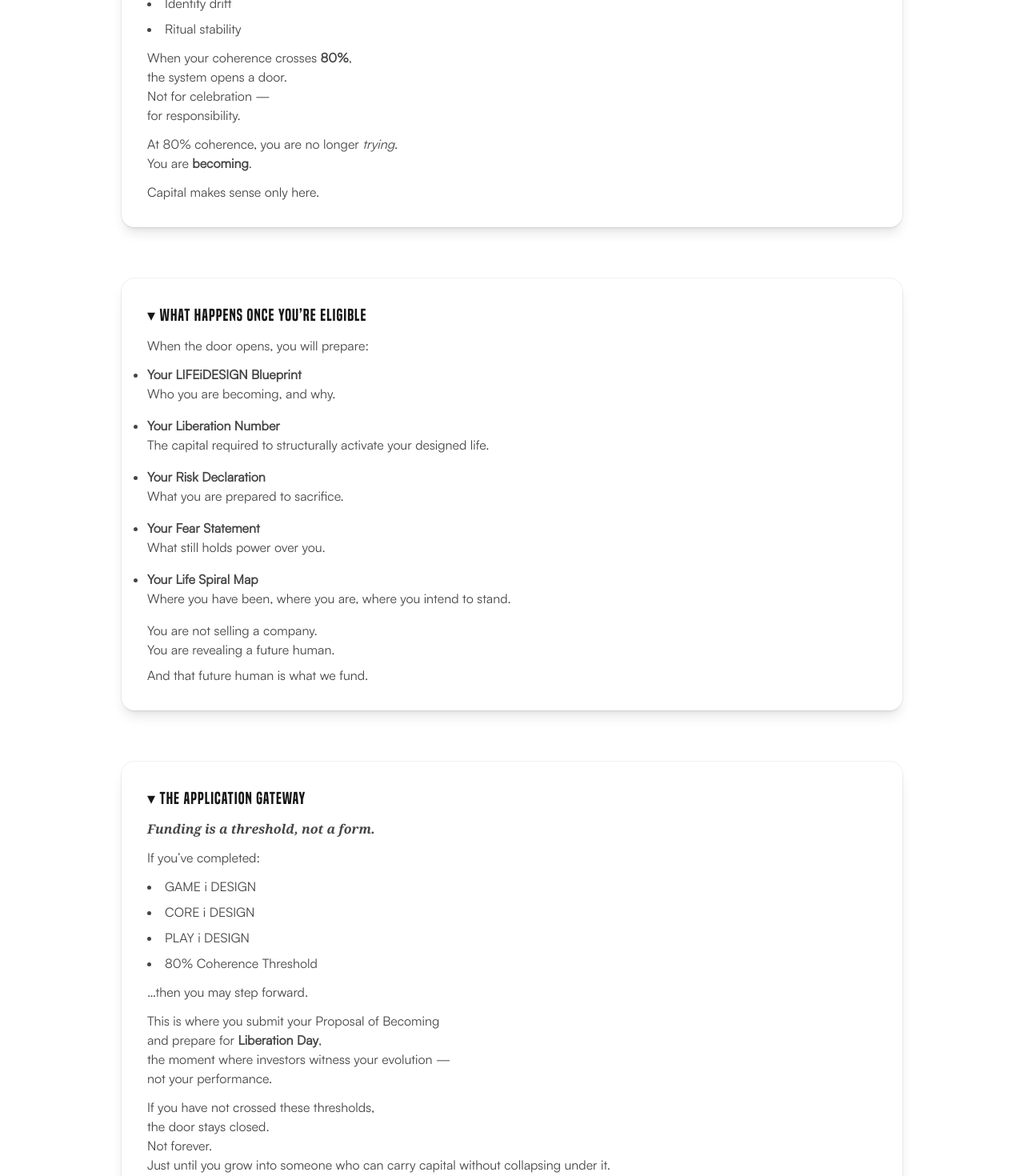
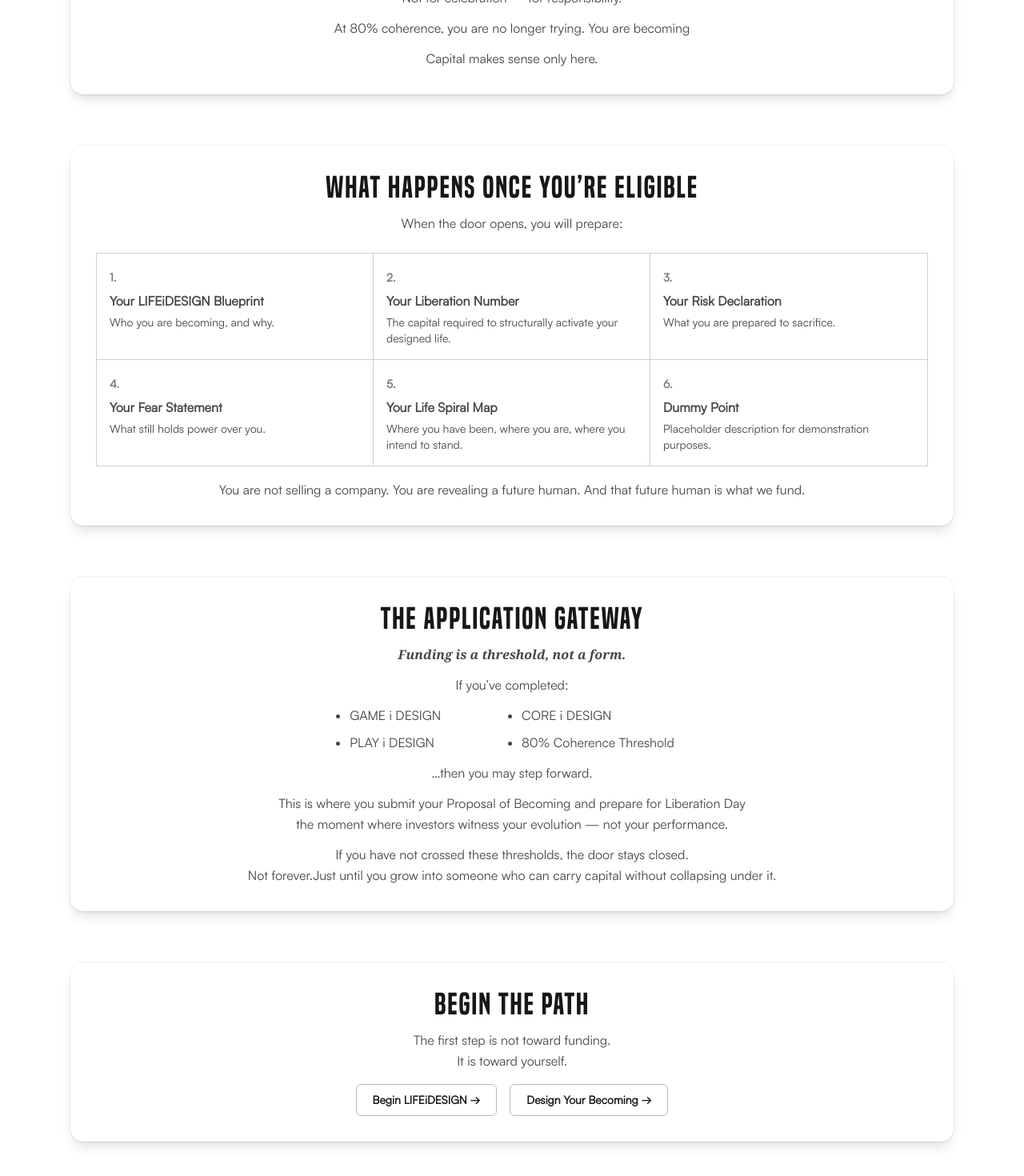
Before and after one commit to Kumar-Sushil0/Liberation-capital, a Next.js app: page /applicants in a window 1280 px wide. Shown: the part 2600-4070 px from the top of the page at 80% size. Built offline with nearby package versions, Linux system fonts and the light colour scheme.

Commit message:
applicant

```diff
--- a/src/app/applicants/page.tsx
+++ b/src/app/applicants/page.tsx
@@ -86,15 +86,15 @@ export default function ApplicantsPage() {
         </div>
       </div>
 
-      <div className="mx-auto w-full max-w-5xl px-6 py-8">
-        <div className="rounded-2xl bg-background shadow-lg ring-1 ring-black/5 p-8">
-          <h5 className="text-xl font-serif font-bold">▾ Coherence Scoring</h5>
-          <div className="mt-3 text-foreground/80">
+      <div className="mx-auto w-full max-w-6xl px-6 py-8">
+        <div className="rounded-2xl bg-background shadow-lg ring-1 ring-black/5 p-8 text-center">
+          <h4 className="text-3xl sm:text-4xl font-semibold">Coherence Scoring</h4>
+          <div className="mt-3 text-foreground/80 leading-relaxed max-w-4xl mx-auto">
             <p className="font-serif italic font-semibold">Your life becomes your due diligence.</p>
             <p className="mt-2">Liberation Capital accepts only one form of persuasion:</p>
             <p className="font-semibold">The consistency of your becoming.</p>
             <p className="mt-3">PLAY i DESIGN tracks:</p>
-            <ul className="mt-3 text-foreground/80 space-y-2 list-disc list-inside inline-block text-left">
+            <ul className="mt-3 text-foreground/80 grid grid-cols-1 sm:grid-cols-2 lg:grid-cols-3 gap-x-6 gap-y-2 list-disc list-outside w-fit text-left mx-auto">
               <li>Alignment</li>
               <li>Effort</li>
               <li>Discipline</li>
@@ -103,93 +103,91 @@ export default function ApplicantsPage() {
               <li>Identity drift</li>
               <li>Ritual stability</li>
             </ul>
-            <p className="mt-3">When your coherence crosses <span className="font-bold">80%</span>,</p>
-            <p>the system opens a door.</p>
-            <p>Not for celebration —</p>
-            <p>for responsibility.</p>
-            <p className="mt-3">At 80% coherence, you are no longer <span className="italic">trying</span>.</p>
-            <p>You are <span className="font-bold">becoming</span>.</p>
+            <p className="mt-3">When your coherence crosses 80%,the system opens a door.</p>
+            <p>Not for celebration — for responsibility.</p>
+            <p className="mt-3">At 80% coherence, you are no longer trying. You are becoming</p>
+
             <p className="mt-3">Capital makes sense only here.</p>
           </div>
         </div>
       </div>
 
-      <div className="mx-auto w-full max-w-5xl px-6 py-8">
-        <div className="rounded-2xl bg-background shadow-lg ring-1 ring-black/5 p-8">
-          <h5 className="text-xl font-serif font-bold">▾ What Happens Once You’re Eligible</h5>
-          <div className="mt-3 text-foreground/80">
+      <div className="mx-auto w-full max-w-6xl px-6 py-8">
+        <div className="rounded-2xl bg-background shadow-lg ring-1 ring-black/5 p-8 text-center">
+          <h4 className="text-3xl sm:text-4xl font-semibold">What Happens Once You’re Eligible</h4>
+          <div className="mt-3 text-foreground/80 leading-relaxed max-w-6xl mx-auto">
             <p>When the door opens, you will prepare:</p>
-            <ul className="mt-3 text-foreground/80 space-y-4 list-disc list-outside inline-block text-left">
-              <li>
-                <div>
-                  <span className="font-bold">Your LIFEiDESIGN Blueprint</span>
-                  <p className="text-foreground/80">Who you are becoming, and why.</p>
+            <div className="mt-6 border border-foreground/20">
+              <div className="grid grid-cols-1 md:grid-cols-3">
+                <div className="border-b md:border-b md:border-r border-foreground/20 p-4 text-left">
+                  <span className="font-bold text-foreground/60 text-sm">1.</span>
+                  <span className="font-bold block mt-1">Your LIFEiDESIGN Blueprint</span>
+                  <p className="mt-1 text-sm text-foreground/80">Who you are becoming, and why.</p>
                 </div>
-              </li>
-              <li>
-                <div>
-                  <span className="font-bold">Your Liberation Number</span>
-                  <p className="text-foreground/80">The capital required to structurally activate your designed life.</p>
+                <div className="border-b md:border-b md:border-r border-foreground/20 p-4 text-left">
+                  <span className="font-bold text-foreground/60 text-sm">2.</span>
+                  <span className="font-bold block mt-1">Your Liberation Number</span>
+                  <p className="mt-1 text-sm text-foreground/80">The capital required to structurally activate your designed life.</p>
                 </div>
-              </li>
-              <li>
-                <div>
-                  <span className="font-bold">Your Risk Declaration</span>
-                  <p className="text-foreground/80">What you are prepared to sacrifice.</p>
+                <div className="border-b md:border-b border-foreground/20 p-4 text-left">
+                  <span className="font-bold text-foreground/60 text-sm">3.</span>
+                  <span className="font-bold block mt-1">Your Risk Declaration</span>
+                  <p className="mt-1 text-sm text-foreground/80">What you are prepared to sacrifice.</p>
                 </div>
-              </li>
-              <li>
-                <div>
-                  <span className="font-bold">Your Fear Statement</span>
-                  <p className="text-foreground/80">What still holds power over you.</p>
+                <div className="border-b md:border-0 md:border-r border-foreground/20 p-4 text-left">
+                  <span className="font-bold text-foreground/60 text-sm">4.</span>
+                  <span className="font-bold block mt-1">Your Fear Statement</span>
+                  <p className="mt-1 text-sm text-foreground/80">What still holds power over you.</p>
                 </div>
-              </li>
-              <li>
-                <div>
-                  <span className="font-bold">Your Life Spiral Map</span>
-                  <p className="text-foreground/80">Where you have been, where you are, where you intend to stand.</p>
+                <div className="border-b md:border-0 md:border-r border-foreground/20 p-4 text-left">
+                  <span className="font-bold text-foreground/60 text-sm">5.</span>
+                  <span className="font-bold block mt-1">Your Life Spiral Map</span>
+                  <p className="mt-1 text-sm text-foreground/80">Where you have been, where you are, where you intend to stand.</p>
                 </div>
-              </li>
-            </ul>
-            <p className="mt-4">You are not selling a company.</p>
-            <p>You are revealing a future human.</p>
-            <p className="mt-2">And that future human is what we fund.</p>
+                <div className="p-4 text-left">
+                  <span className="font-bold text-foreground/60 text-sm">6.</span>
+                  <span className="font-bold block mt-1">Dummy Point</span>
+                  <p className="mt-1 text-sm text-foreground/80">Placeholder description for demonstration purposes.</p>
+                </div>
+              </div>
+            </div>
+            <p className="mt-4">You are not selling a company. You are revealing a future human. And that future human is what we fund.</p>
+
           </div>
         </div>
       </div>
 
-      <div className="mx-auto w-full max-w-5xl px-6 py-8">
-        <div className="rounded-2xl bg-background shadow-lg ring-1 ring-black/5 p-8">
-          <h5 className="text-xl font-serif font-bold">▾ The Application Gateway</h5>
-          <div className="mt-3 text-foreground/80">
+      <div className="mx-auto w-full max-w-6xl px-6 py-8">
+        <div className="rounded-2xl bg-background shadow-lg ring-1 ring-black/5 p-8 text-center">
+          <h4 className="text-3xl sm:text-4xl font-semibold">The Application Gateway</h4>
+          <div className="mt-3 text-foreground/80 leading-relaxed max-w-4xl mx-auto">
             <p className="font-serif italic font-semibold">Funding is a threshold, not a form.</p>
             <p className="mt-3">If you’ve completed:</p>
-            <ul className="mt-3 text-foreground/80 space-y-2 list-disc list-inside inline-block text-left">
-              <li>GAME i DESIGN</li>
-              <li>CORE i DESIGN</li>
-              <li>PLAY i DESIGN</li>
-              <li>80% Coherence Threshold</li>
-            </ul>
+            <div className="mt-3 flex justify-center">
+              <ul className="text-foreground/80 grid grid-cols-1 md:grid-cols-2 gap-x-6 gap-y-2 list-disc list-outside w-fit text-left">
+                <li>GAME i DESIGN</li>
+                <li>CORE i DESIGN</li>
+                <li>PLAY i DESIGN</li>
+                <li>80% Coherence Threshold</li>
+              </ul>
+            </div>
             <p className="mt-3">…then you may step forward.</p>
-            <p className="mt-3">This is where you submit your Proposal of Becoming</p>
-            <p>and prepare for <span className="font-bold">Liberation Day</span>,</p>
-            <p>the moment where investors witness your evolution —</p>
-            <p>not your performance.</p>
-            <p className="mt-3">If you have not crossed these thresholds,</p>
-            <p>the door stays closed.</p>
-            <p>Not forever.</p>
-            <p>Just until you grow into someone who can carry capital without collapsing under it.</p>
+            <p className="mt-3">This is where you submit your Proposal of Becoming and prepare for Liberation Day </p>
+            <p>the moment where investors witness your evolution — not your performance.</p>
+            <p className="mt-3">If you have not crossed these thresholds, the door stays closed.</p>
+
+            <p>Not forever.Just until you grow into someone who can carry capital without collapsing under it.</p>
           </div>
         </div>
       </div>
 
-      <div className="mx-auto w-full max-w-5xl px-6 py-8">
-        <div className="rounded-2xl bg-background shadow-lg ring-1 ring-black/5 p-8">
-          <h5 className="text-xl font-serif font-bold">▾ Begin the Path</h5>
-          <div className="mt-3 text-foreground/80">
+      <div className="mx-auto w-full max-w-6xl px-6 py-8">
+        <div className="rounded-2xl bg-background shadow-lg ring-1 ring-black/5 p-8 text-center">
+          <h4 className="text-3xl sm:text-4xl font-semibold">Begin the Path</h4>
+          <div className="mt-3 text-foreground/80 leading-relaxed max-w-4xl mx-auto">
             <p>The first step is not toward funding.</p>
             <p>It is toward yourself.</p>
-            <div className="mt-4 flex items-center gap-4">
+            <div className="mt-4 flex items-center justify-center gap-4">
               <a
                 href="#"
                 className="inline-flex h-10 px-5 items-center rounded-md border border-foreground/30 text-foreground text-sm font-semibold hover:bg-foreground/10 transition"
```
